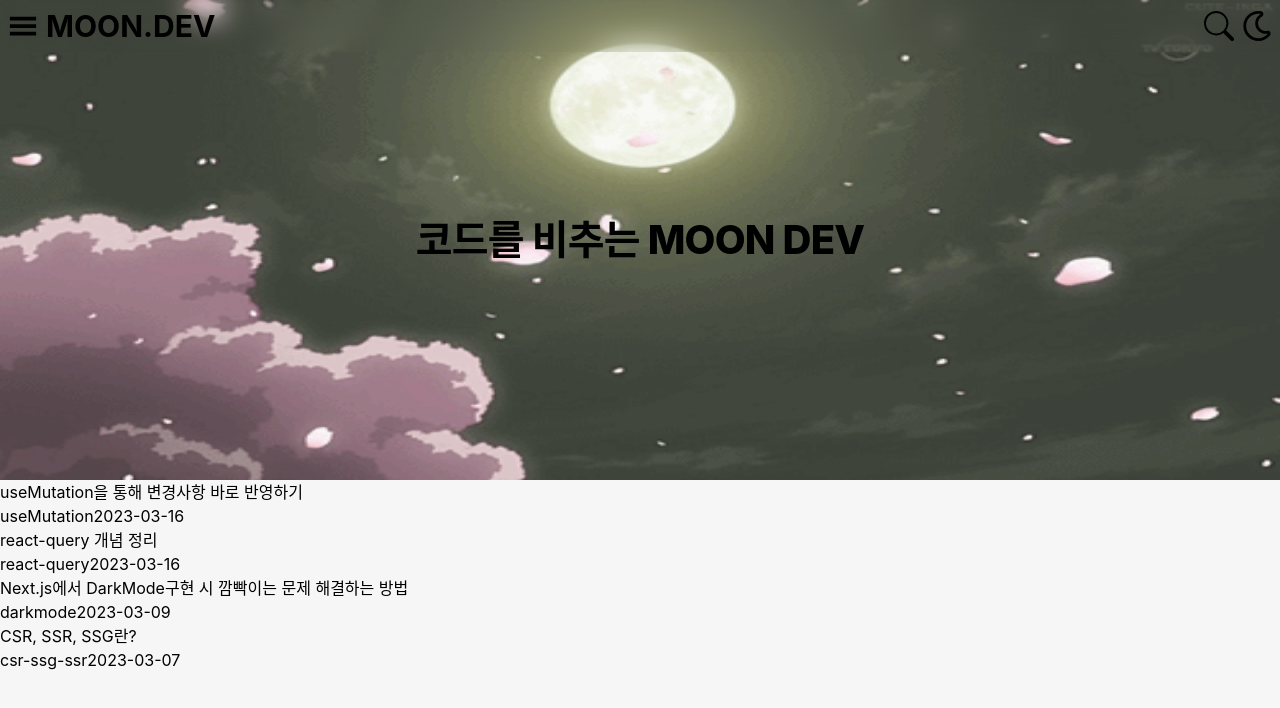
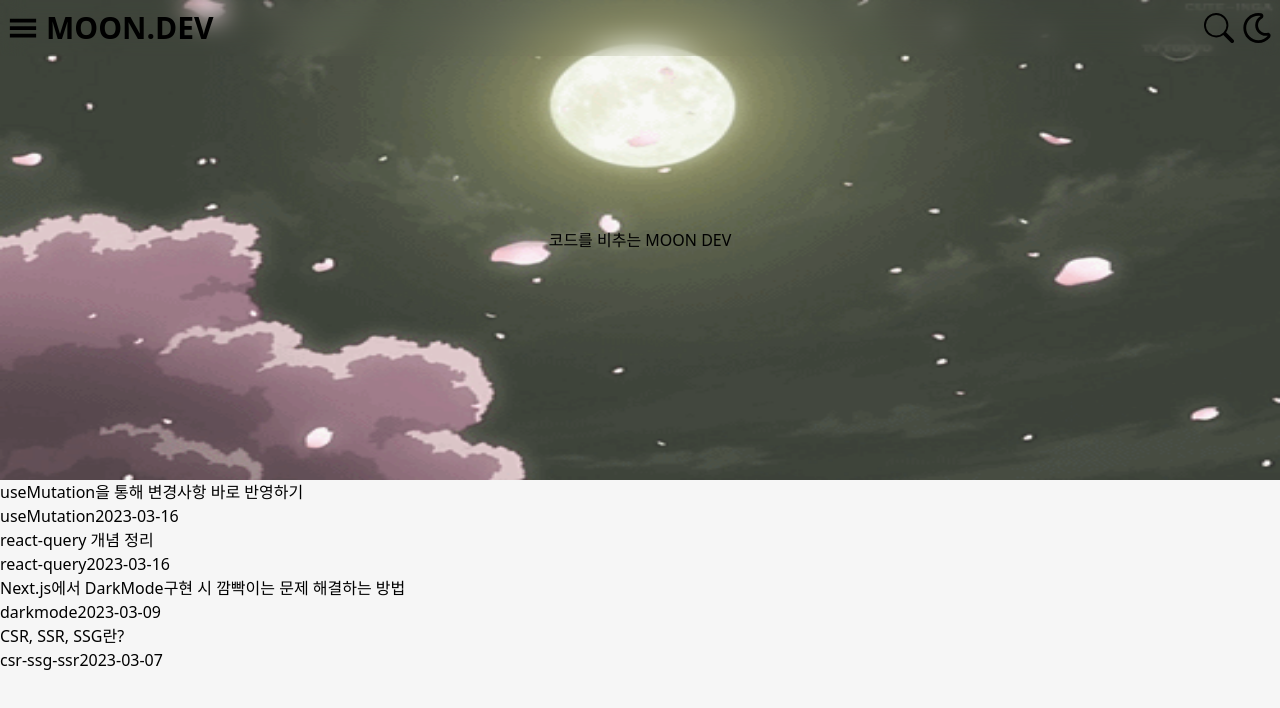
Before and after one commit to kot8585/nextJS-blog, a Next.js app: page / in a window 1280 px wide. Shown: the top 708 px of the page. Built offline with nearby package versions, Linux system fonts and the light colour scheme.

Commit message:
header component 스타일 fiexd에서 sticky로 변경, styled-component 삭제
app 디렉토리에서는 styled-component 적용이 client component에서만 됌

```diff
--- a/app/globals.css
+++ b/app/globals.css
@@ -19,26 +19,24 @@ html.dark {
   --bg-code: #16181d;
   --text-pointer: #149eca;
 }
-
+/*
 * {
   box-sizing: border-box;
   word-break: break-all
-}
+} */
 
 html {
   background-color: var(--bg-main);
   color: var(--text-main);
 }
 
+html,
 body {
-  margin: 0 auto;
-  font-family: -apple-system, BlinkMacSystemFont, "Helvetica Neue", "Apple SD Gothic Neo", "Malgun Gothic", "맑은 고딕", 나눔고딕, "Nanum Gothic", "Noto Sans KR", "Noto Sans CJK KR", arial, 돋움, Dotum, Tahoma, Geneva, sans-serif;
-  -webkit-font-smoothing: antialiased;
-  -moz-osx-font-smoothing: grayscale;
   height: 100vh;
+  overflow-y: auto;
 }
 
-h1 {
+/* h1 {
   font-size: 2.5rem;
   line-height: 1.2;
   font-weight: 800;
@@ -87,4 +85,4 @@ input {
   border: 1px solid black;
   padding: 3px;
   border-radius: 5px;
-}
+} */
--- a/app/layout.tsx
+++ b/app/layout.tsx
@@ -18,11 +18,11 @@ export default function RootLayout({
   `;
   return (
     <html lang="en">
-      <body className="flex flex-col w-full max-w-screen-xl mx-auto">
+      <body className="flex flex-col w-full max-w-screen-2xl mx-auto relative">
         <script dangerouslySetInnerHTML={{ __html: setThemeMode }} />
         <DarkModeProvider>
           <Header />
-          <main className="h-full">{children}</main>
+          <main className="h-full w-full absolute">{children}</main>
         </DarkModeProvider>
       </body>
     </html>
--- a/components/Header.tsx
+++ b/components/Header.tsx
@@ -15,7 +15,7 @@ export default function Header() {
   const router = useRouter();
 
   return (
-    <header className="flex justify-between fixed z-10 w-full text-xl p-2 backdrop-blur-md backdrop-bgMain">
+    <header className="flex left-0 top-0 justify-between sticky z-20 text-xl p-2 backdrop-blur-md backdrop-bgMain h-14">
       <div className={DIV_CLASS}>
         <button>
           <GiHamburgerMenu />
--- a/components/Toc.tsx
+++ b/components/Toc.tsx
@@ -1,12 +1,10 @@
 "use client";
 
-import device from "@/styles/device";
 import React from "react";
-import styled from "styled-components";
 
 export default function Toc({ headings }) {
   return (
-    <Wrapper>
+    <ol>
       {headings.map((heading) => {
         return (
           <li key={heading.content}>
@@ -14,22 +12,6 @@ export default function Toc({ headings }) {
           </li>
         );
       })}
-    </Wrapper>
+    </ol>
   );
 }
-
-const Wrapper = styled.ol`
-  display: none;
-  align-self: flex-start;
-  width: 350px;
-  li {
-    padding-top: 4px;
-  }
-
-  @media ${device.laptopL} {
-    position: sticky;
-    display: block;
-    list-style: none;
-    top: 150px;
-  }
-`;
--- a/package.json
+++ b/package.json
@@ -29,11 +29,9 @@
     "rehype-highlight": "^6.0.0",
     "remark": "^14.0.2",
     "remark-html": "^15.0.2",
-    "styled-components": "^5.3.8",
     "typescript": "4.9.5"
   },
   "devDependencies": {
-    "@types/styled-components": "^5.1.26",
     "autoprefixer": "^10.4.14",
     "postcss": "^8.4.21",
     "tailwindcss": "^3.2.7"
--- a/styles/global-styles.ts
+++ /dev/null
@@ -1,97 +0,0 @@
-import { createGlobalStyle } from "styled-components";
-
-export const GlobalStyle = createGlobalStyle`
-  :root {
-    --bg-main: #f6f6f6;
-    --text-main: #000000;
-    --bg-sub: #f6f7f9;
-    --border-main: #dedede;
-    --bg-code: #ffffff;
-    --text-pointer: #0a7ea4;
-  }
-
-  html.dark {
-    --bg-main: #232833;
-    --bg-sub: #3D4452;
-    --text-main: #f6f7f9;
-    --border-main: #343a46;
-    --bg-code: #16181d;
-    --text-pointer: #149eca;
-  }
-
-  * {
-    box-sizing: border-box;
-    word-break:break-all
-  }
-
-  html {
-    background-color: var(--bg-main);
-    color: var(--text-main);
-  }
-
-  body {
-    margin: 0 auto;
-    font-family: -apple-system, BlinkMacSystemFont, "Helvetica Neue", "Apple SD Gothic Neo", "Malgun Gothic", "맑은 고딕", 나눔고딕, "Nanum Gothic", "Noto Sans KR", "Noto Sans CJK KR", arial, 돋움, Dotum, Tahoma, Geneva, sans-serif;
-    -webkit-font-smoothing: antialiased;
-    -moz-osx-font-smoothing: grayscale;
-    line-height: 1.6;
-    font-size: 18px;
-  }
-
-  h1 {
-  font-size: 2.5rem;
-  line-height: 1.2;
-  font-weight: 800;
-  letter-spacing: -0.05rem;
-  margin: 1rem 0;
-  }
-
-  button {
-    border: 0;
-    background-color: transparent;
-    color: unset;
-  }
-
-  a {
-    text-decoration: none;
-    color: unset;
-  }
-
-  a:hover {
-   text-decoration: underline;
-  }
-
-
-  code {
-    border: none;
-    overflow: auto;
-    border-radius: 7px;
-  }
-
-  pre {
-    padding: 7px;
-    background-color: var(--bg-code);
-    border-radius: 15px;
-  }
-
-  pre > code {
-    border: 0px;
-    background-color: transparent;
-    width: inherit;
-    display: block;
-  }
-
-  img {
-    max-width: 100%;
-    display: block;
-    margin: 1rem 0;
-    border-radius: 7px;
-  }
-
-  input {
-    background-color: var(--bg-sub);
-    border: 1px solid black;
-    padding: 3px;
-    border-radius: 5px;
-  }
-`;
```
Also changed, not shown: styles/device.ts (deleted, +0 -22 lines), 1 other file (tests, documents, lock files or other folders).
